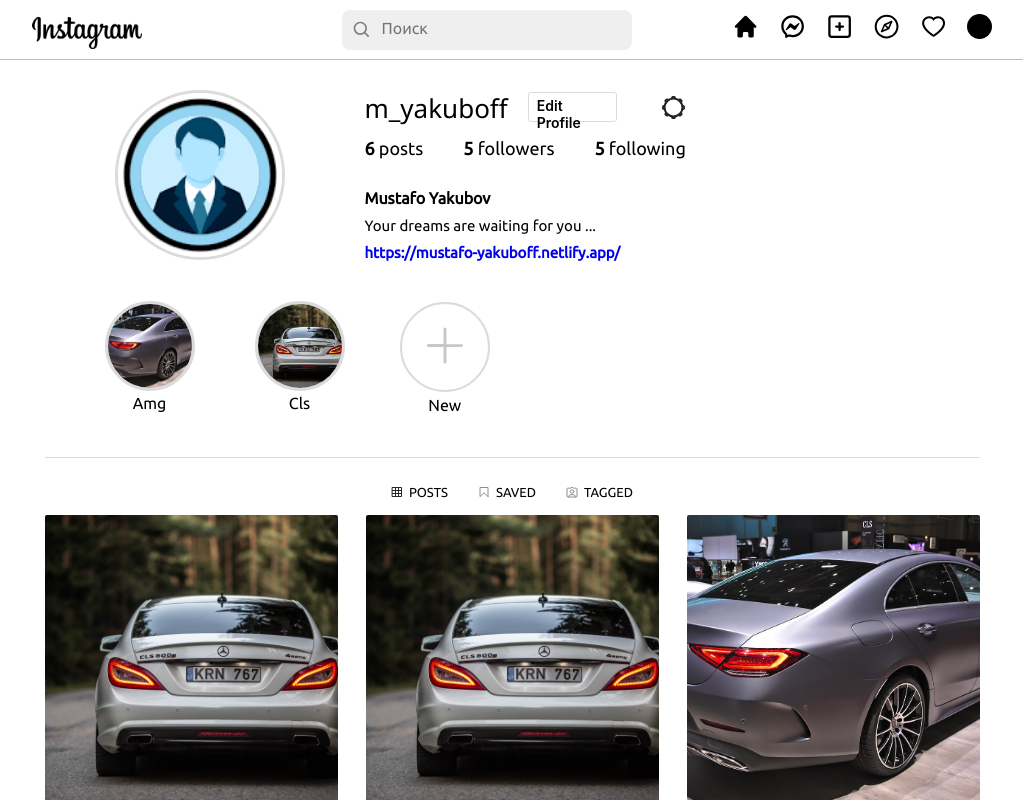
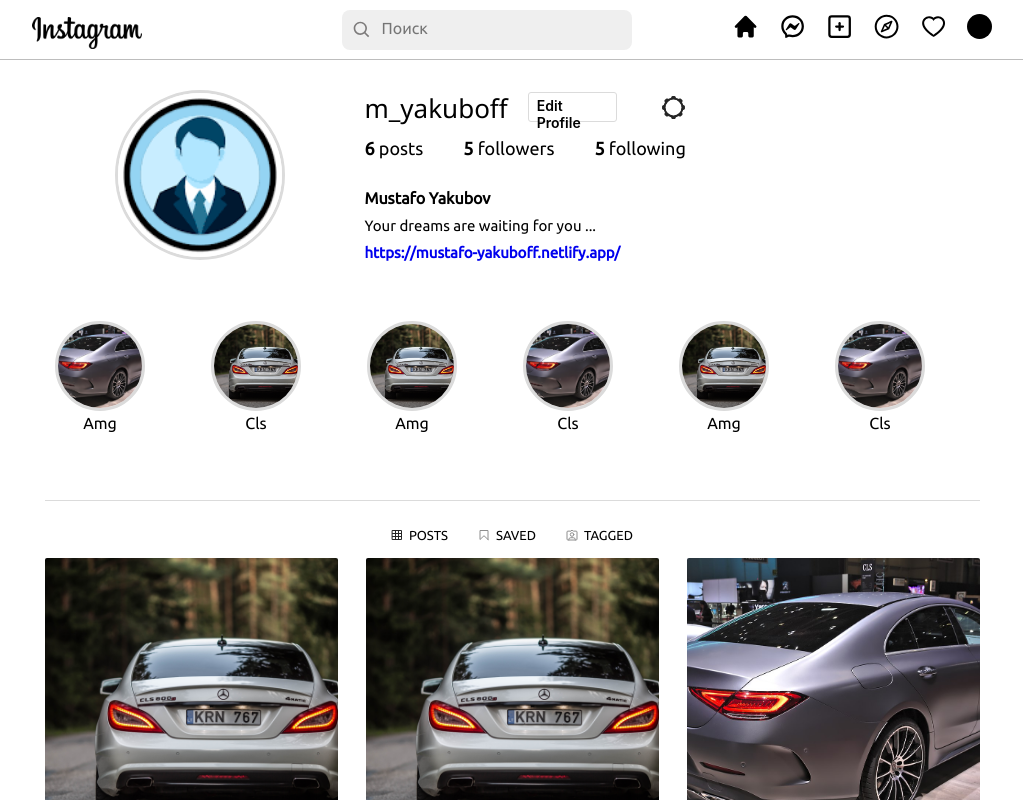
Before and after one commit to IbrokhimWeb/Instagram-Frontend, a React (Create React App) app: page /me in a window 1280 px wide. Shown: the top 800 px of the page, without its empty margins (128-1151 px from the left). Built offline with nearby package versions, Linux system fonts and the light colour scheme.

Commit message:
carousel was added

```diff
--- a/src/index.css
+++ b/src/index.css
@@ -52,8 +52,20 @@
 a {
   text-decoration: none;
 }
+.react-multi-carousel-item {
+  width: 146px !important;
+  height: 114px !important;
+  margin-left: 10px;
+}
+.react-multi-carousel-item:first-child {
+  /* margin-left: -30px; */
+}
 
-/* .container{
-  width: 70%;
-  margin:0 auto;
-} */
+@media screen and(max-width : 500px) {
+  .react-multi-carousel-item {
+    width: 86px !important;
+    height: 60px !important;
+    margin-left: unset;
+  }
+
+}
--- a/src/routes/me/Me.jsx
+++ b/src/routes/me/Me.jsx
@@ -1,12 +1,10 @@
-/* eslint-disable react/jsx-no-comment-textnodes */
-// @ts-nocheck
 import { React, useState } from "react";
 import { Link } from "react-router-dom";
 import { userProfile } from "../../static/static";
-
 import UserFollowers from "./userFollowers/UserFollowers";
 import Posting from "./posting/Posting";
 import s from "./Me.module.css";
+import HighLights from "./highLights/HighLights";
 const Me = () => {
   const userInfos = [userProfile[0]];
   const userHighLights = userProfile[0].highLights;
@@ -140,40 +138,9 @@
                   </div>
                 </div>
               </div>
-              {/* MAP FOR SHOW HIGHLIGHTS */}
-              {userHighLights.map((item, id) => {
-                // eslint-disable-next-line no-lone-blocks
-                return (
-                  <span className={s.highLIghtsStories} key={id}>
-                    <img
-                      className={s.highLightImg}
-                      src={item.img}
-                      alt={item.desc}
-                    />
-                    <p className={s.highLightDesc}> {item.desc} </p>
-                  </span>
-                );
-              })}
-              {/* Adding new highlight button */}
-              <div className={s.btnItem}>
-                <p className={s.addStoryBtn}>
-                  <span>
-                    <svg
-                      aria-label="Plus icon"
-                      className="_ab6-"
-                      color="#c7c7c7"
-                      fill="#c7c7c7"
-                      height="44"
-                      role="img"
-                      viewBox="0 0 24 24"
-                      width="44"
-                    >
-                      <path d="M21 11.3h-8.2V3c0-.4-.3-.8-.8-.8s-.8.4-.8.8v8.2H3c-.4 0-.8.3-.8.8s.3.8.8.8h8.2V21c0 .4.3.8.8.8s.8-.3.8-.8v-8.2H21c.4 0 .8-.3.8-.8s-.4-.7-.8-.7z"></path>
-                    </svg>
-                  </span>
-                </p>
-                <p className={s.newTxt}> New</p>
-              </div>
+              {/* SECTION HIGHLIGHTS (STORIES ) */}
+              <HighLights userHighLights={userHighLights} />
+
               {/* SECTION POSTING AND ITEMS  */}
 
               <Posting userPosts={userPosts} />
--- a/src/routes/me/Me.module.css
+++ b/src/routes/me/Me.module.css
@@ -63,52 +63,9 @@
   font-size: 15px;
   margin: 10px 0 10px 0;
 }
-.highLIghtsStories {
-  display: inline-block;
-  position: relative;
-  margin-left: 60px;
-}
 
-.highLightImg {
-  width: 90px;
-  height: 90px;
-  border-radius: 50%;
-  border: 3px solid var(--gray);
-  object-fit: cover;
-  display: inline-block;
-}
 
-.highLightDesc {
-  display: block;
-  text-align: center;
-  font-size: 16px;
-}
-.addStoryBtn {
-  border: 2px solid var(--gray);
-  width: 100%;
-  height: 100%;
-  border-radius: 50%;
-  position: relative;
-  cursor: pointer;
-  margin-bottom: 4px;
-}
-.addStoryBtn span {
-  position: absolute;
-  left: 50%;
-  top: 50%;
-  transform: translate(-50%, -50%);
-}
-.btnItem {
-  width: 90px;
-  height: 90px;
-  margin: -110px 0 0 38%;
-  margin-right: 0 !important;
-}
-.newTxt {
-  font-weight: 400;
-  font-size: 16px;
-  text-align: center;
-}
+
 .modalDiv {
   position: absolute;
   top: 50%;
--- /dev/null
+++ b/src/routes/me/highLights/HighLights.jsx
@@ -0,0 +1,75 @@
+import Carousel from "react-multi-carousel";
+import "react-multi-carousel/lib/styles.css";
+import s from "./HighLights.module.css";
+
+const HighLights = ({ userHighLights }) => {
+  console.log(userHighLights.length);
+  //CAROUSEL RESPONSIBLE OPTIONS !
+  const responsive = {
+    desktop: {
+      breakpoint: { max: 3000, min: 1024 },
+      items: 2,
+      slidesToSlide: 1,
+    },
+    tablet: {
+      breakpoint: { max: 1024, min: 464 },
+      items: 2,
+      slidesToSlide: 2,
+    },
+    mobile: {
+      breakpoint: { max: 464, min: 0 },
+      items: 1,
+      slidesToSlide: 1,
+    },
+  };
+  return (
+    <div
+      className={
+        userHighLights.length > 5
+          ? `${s.grab} ${s.highLightHead}`
+          : s.highLightHead
+      }
+    >
+      <Carousel
+        draggable={userHighLights.length > 5 ? true : false}
+        swipeable={true}
+        centerMode={true}
+        arrows={false}
+        showDots={false}
+        infinite={false}
+        responsive={responsive}
+      >
+        {userHighLights.map((item, id) => {
+          // eslint-disable-next-line no-lone-blocks
+          return (
+            <span className={s.highLIghtsStories} key={id}>
+              <img className={s.highLightImg} src={item.img} alt={item.desc} />
+              <p className={s.highLightDesc}> {item.desc} </p>
+            </span>
+          );
+        })}
+        <div className={s.btnItem}>
+          <p className={s.addStoryBtn}>
+            <span>
+              <svg
+                aria-label="Plus icon"
+                className="_ab6-"
+                color="#c7c7c7"
+                fill="#c7c7c7"
+                height="44"
+                role="img"
+                viewBox="0 0 24 24"
+                width="44"
+              >
+                <path d="M21 11.3h-8.2V3c0-.4-.3-.8-.8-.8s-.8.4-.8.8v8.2H3c-.4 0-.8.3-.8.8s.3.8.8.8h8.2V21c0 .4.3.8.8.8s.8-.3.8-.8v-8.2H21c.4 0 .8-.3.8-.8s-.4-.7-.8-.7z"></path>
+              </svg>
+            </span>
+          </p>
+          <p className={s.newTxt}> New</p>
+        </div>
+      </Carousel>
+    </div>
+  );
+};
+
+export default HighLights;
--- /dev/null
+++ b/src/routes/me/highLights/HighLights.module.css
@@ -0,0 +1,50 @@
+.highLightHead {
+  margin-top: 20px;
+}
+.grab {
+  cursor: grab;
+}
+.highLIghtsStories {
+  display: inline-block;
+  position: relative;
+}
+.highLightImg {
+  width: 90px;
+  height: 90px;
+  border-radius: 50%;
+  border: 3px solid var(--gray);
+  object-fit: cover;
+  display: inline-block;
+  cursor: pointer;
+}
+
+.highLightDesc {
+  display: block;
+  text-align: center;
+  font-size: 16px;
+}
+.addStoryBtn {
+  border: 2px solid var(--gray);
+  width: 100%;
+  height: 100%;
+  border-radius: 50%;
+  position: relative;
+  cursor: pointer;
+  margin-bottom: 4px;
+}
+.addStoryBtn span {
+  position: absolute;
+  left: 50%;
+  top: 50%;
+  transform: translate(-50%, -50%);
+}
+.btnItem {
+  width: 90px;
+  height: 90px;
+  margin-right: 0 !important;
+}
+.newTxt {
+  font-weight: 400;
+  font-size: 15px;
+  text-align: center;
+}
--- a/src/static/static.js
+++ b/src/static/static.js
@@ -22,8 +22,25 @@
         img: userPost2,
         desc: "Amg ",
       },
+
       {
         img: userPost,
+        desc: "Cls ",
+      },
+      {
+        img: userPost,
+        desc: "Amg ",
+      },
+      {
+        img: userPost2,
+        desc: "Cls ",
+      },
+      {
+        img: userPost,
+        desc: "Amg ",
+      },
+      {
+        img: userPost2,
         desc: "Cls ",
       },
     ],
```
